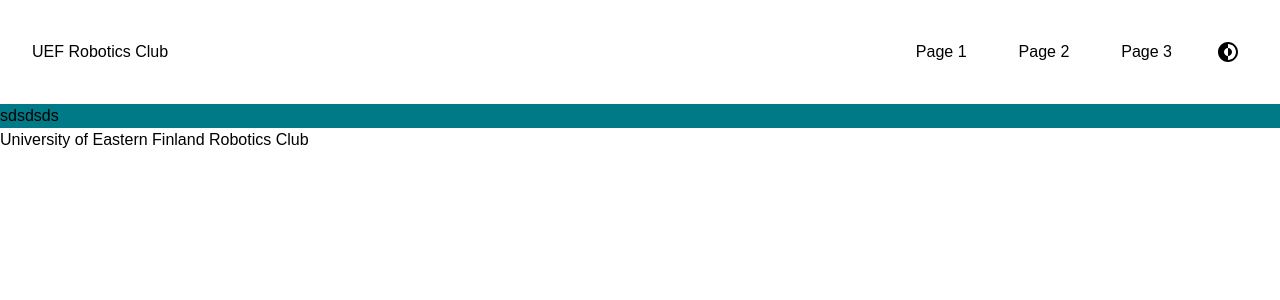
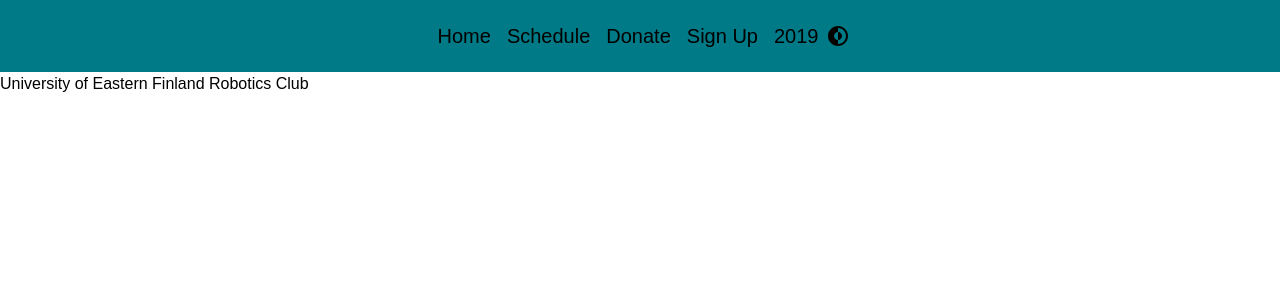
Before and after one commit to uefroboticsclub/site, a Next.js app: page / in a window 1280 px wide. Shown: the top 300 px of the page. Built offline with nearby package versions, Linux system fonts and the light colour scheme; a web font is replaced by a local one.

Commit message:
feat: add header nav bar component

```diff
--- a/components/nav.js
+++ b/components/nav.js
@@ -1,47 +1,56 @@
-import Link from 'next/link'
-import { useEffect } from 'react'
-import { CgDarkMode } from 'react-icons/cg'
-import {useTheme} from 'next-themes'
+import Link from "next/link";
+import { useEffect } from "react";
+import { CgDarkMode } from "react-icons/cg";
+import { useTheme } from "next-themes";
 
 const links = [
-    { label: "Page 1", href: "/" },
-    { label: "Page 2", href: "/" },
-    { label: "Page 3", href: "/" },
-]
+  { label: "Home", href: "/" },
+  { label: "Schedule", href: "/schedule" },
+  { label: "Donate", href: "/donate", external: true },
+  { label: "Sign Up", href: "/register", external: true },
+  { label: "2019", href: "https://2019.windyhacks.com", external: true },
+];
 
 export default function Nav() {
-    const {theme, setTheme} = useTheme()
+  const { theme, setTheme } = useTheme();
   useEffect(() => {
-        console.log('UEF Robotics Club Website')
-    })
+    console.log("UEF Robotics Club Website");
+  });
   return (
-        <nav className="dark:text-white">
-            <ul className="flex flex-wrap sm:justify-between items-start sm:items-center p-8 mt-6 sm:mt-0">
-                <li>UEF Robotics Club</li>
-                <ul className={`mx-auto sm:mx-0 flex flex-row space-x-5`}>
-                    {links.map(({ href, label }) => (
-                        <li className="self-center" key={`${href}${label}`}>
+    <nav className="dark:text-white bg-primary py-4 flex justify-center items-center md:text-xl">
+      {links.map(({ href, label, external }) =>
+        external ? (
           <Link
+            key={label}
+            target="_blank"
             href={href}
-                                className={`font-inter px-4 py-2 rounded hover:bg-black dark:hover:bg-white hover:bg-opacity-10 dark:hover:bg-opacity-10`}>
-
+            className={`ml-4 hover:underline decoration-wavy decoration-secondary`}
+          >
             {label}
-
           </Link>
-                        </li>
-                    ))}
-                    <li>
+        ) : (
+          <Link
+            key={label}
+            href={href}
+            passHref
+            className={`ml-4 hover:underline decoration-wavy decoration-secondary`}
+          >
+            {label}
+          </Link>
+        )
+      )}
       <button
         onClick={() => {
-                                setTheme(theme === 'dark' ? 'light' : 'dark');
-                                document.querySelector("#theme_toggle").classList.toggle("rotate-180");
+          setTheme(theme === "dark" ? "light" : "dark");
+          document
+            .querySelector("#theme_toggle")
+            .classList.toggle("rotate-180");
         }}
-                            className="p-2 rounded-full hover:bg-black dark:hover:bg-white hover:bg-opacity-10 dark:hover:bg-opacity-10 transform duration-200" id="theme_toggle">
+        className="p-2 rounded-full hover:bg-black dark:hover:bg-white hover:bg-opacity-10 dark:hover:bg-opacity-10 transform duration-200"
+        id="theme_toggle"
+      >
         <CgDarkMode size={24} />
       </button>
-                    </li>
-                </ul>
-            </ul>
     </nav>
   );
 }
--- a/pages/index.js
+++ b/pages/index.js
@@ -1,15 +1,12 @@
-import HeadObject from '../components/head'
-import Nav from '../components/nav';
+import HeadObject from "../components/head";
+import Nav from "../components/nav";
 
 export default function Home() {
   return (
     <div className="dark:text-white dark:bg-black">
-      <HeadObject>
-        {/* You can put extra tags in here, or leave it blank */}
-      </HeadObject>
+      <HeadObject />
       <Nav />
-      <p className='bg-primary'>sdsdsds</p>
       University of Eastern Finland Robotics Club
     </div>
-  )
+  );
 }
```
Lines whose indentation alone changed are shown as unchanged.
